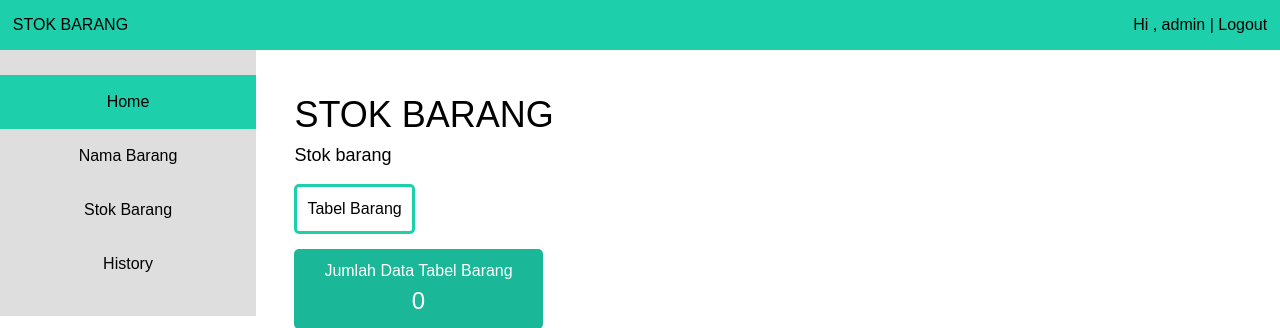
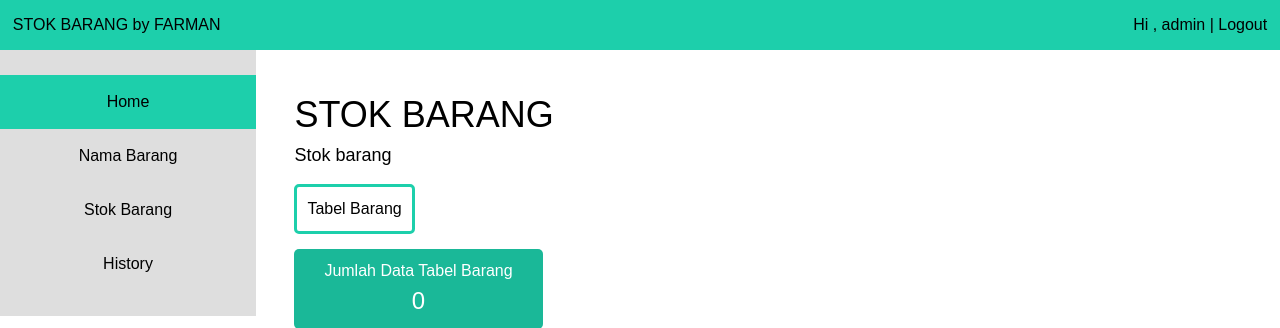
Before and after one commit to farman17/inventory, a PHP site: page / in a window 1280 px wide. Shown: the top 328 px of the page. Run offline with PHP 8.4, Linux system fonts and the light colour scheme; a user stored in the database is signed in; data comes from the database, SQL or seed files in the repository; data that the repository does not hold is empty.

Commit message:
ubah index

```diff
--- a/index.php
+++ b/index.php
@@ -30,7 +30,7 @@ $tablehistoryrow = $tablehistoryquery->num_rows;
 	<body>
 		<header>
 			<div class="left">
-				STOK BARANG
+				STOK BARANG by FARMAN
 			</div>
 			<div class="right">
 				Hi , <?php echo htmlentities($username) ?> |
```
